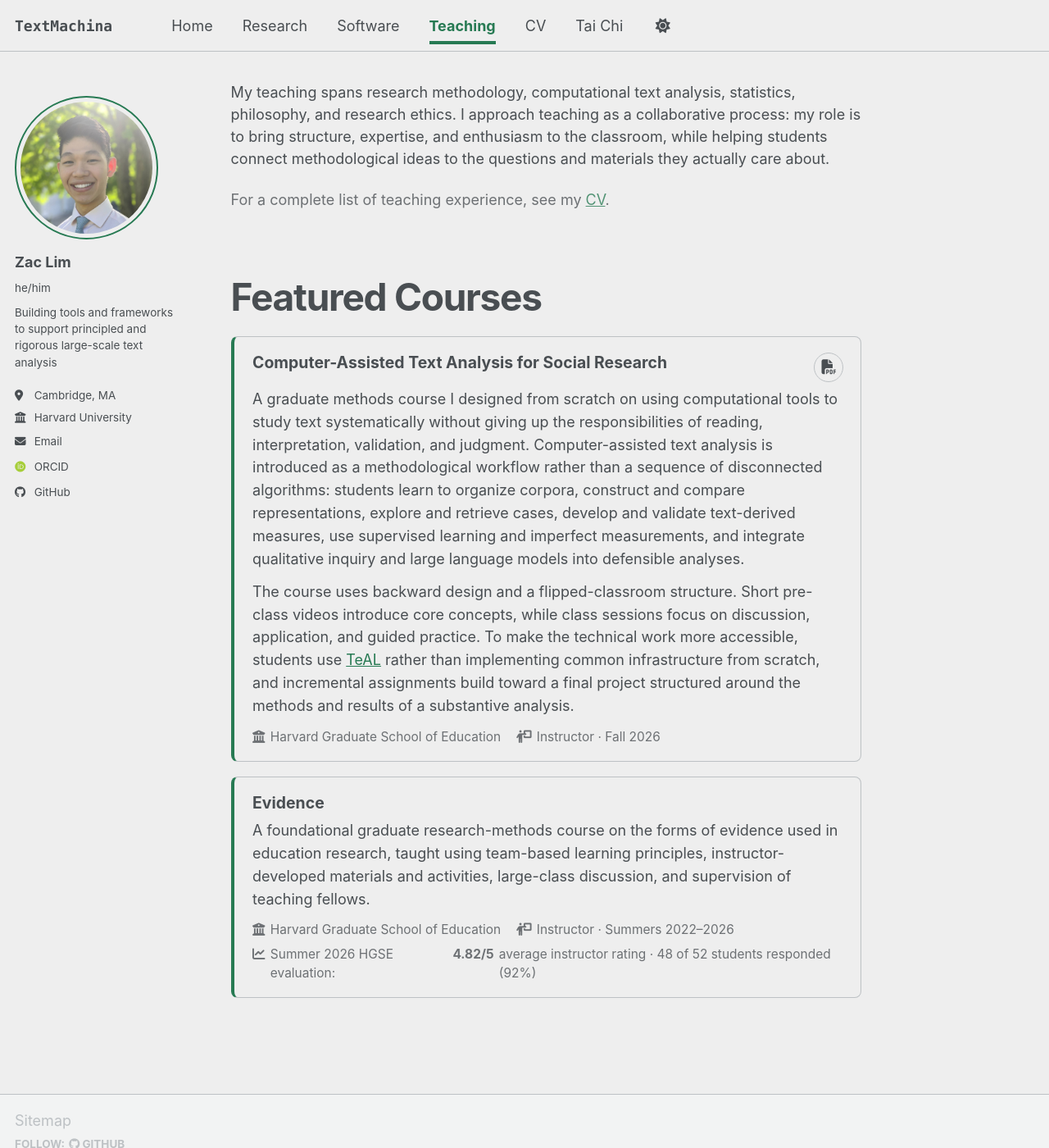
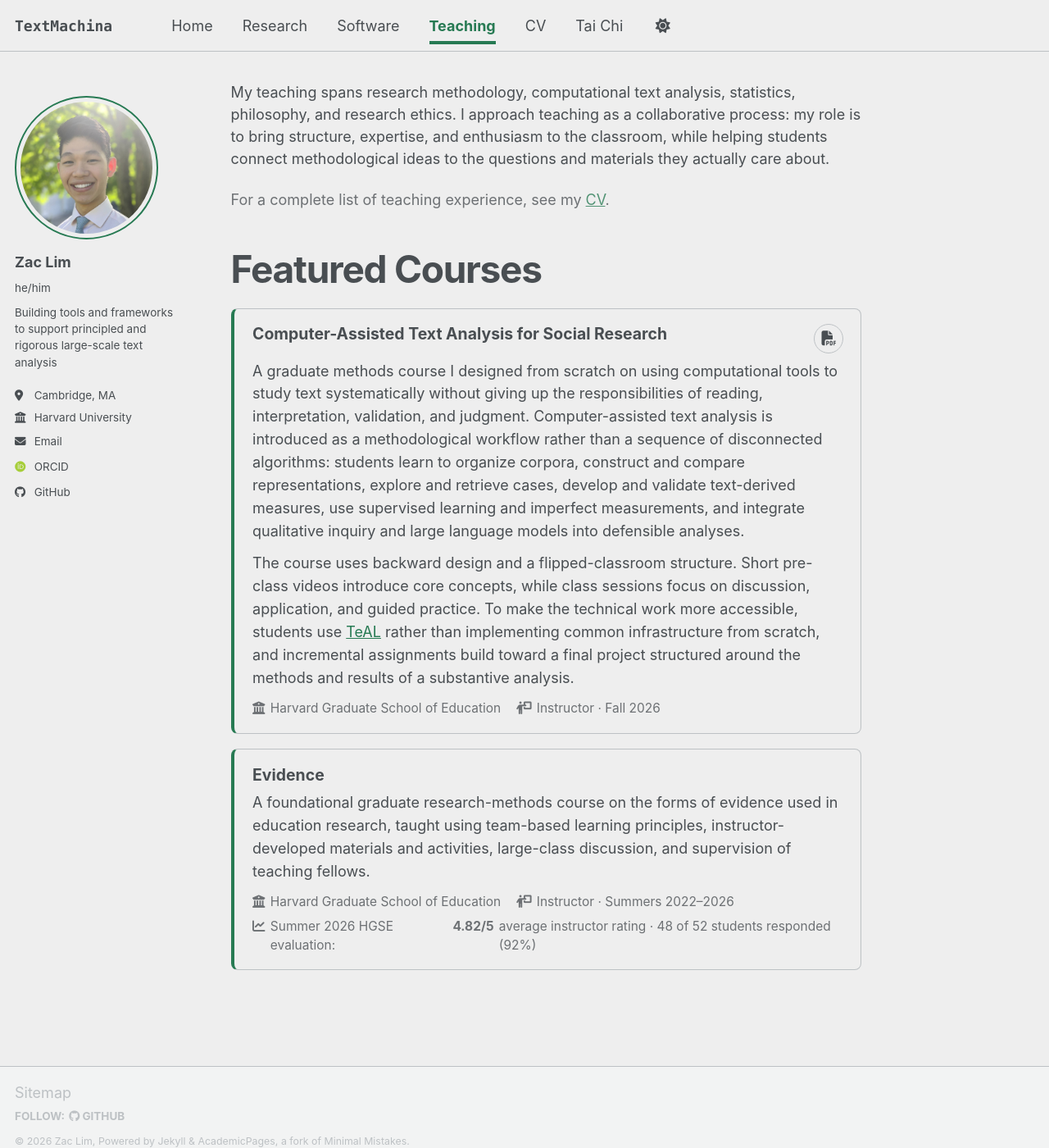
Before and after one commit to zacthinks/zacthinks.github.io, a Jekyll site: the page built from _pages/teaching.html, in a window 1280 px wide and 1400 px high. Shown: the whole window at 82% size. Built offline with Jekyll 4.4.1, drawn with Linux system fonts in a browser that asks for light colours; some web fonts are replaced; a script bundle is joined from its source files by our own code; library files that are not in the unit come from our copies.

Commit message:
Tighten first section spacing

```diff
--- a/_sass/layout/_page.scss
+++ b/_sass/layout/_page.scss
@@ -61,6 +61,10 @@
     font-size: clamp(1.9rem, 3.6vw, 2.65rem);
     line-height: 1.06;
     letter-spacing: -0.028em;
+
+    &:first-of-type {
+      margin-top: 2.6rem;
+    }
   }
 
   p, li, dl {
```
